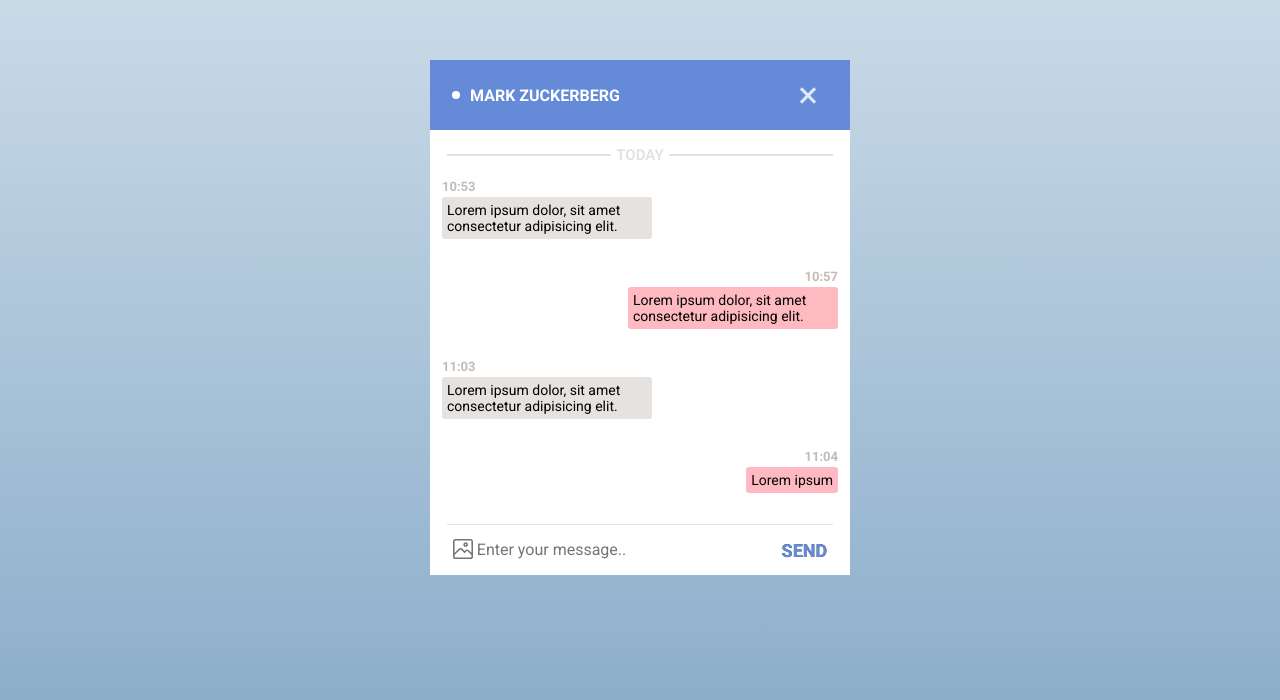
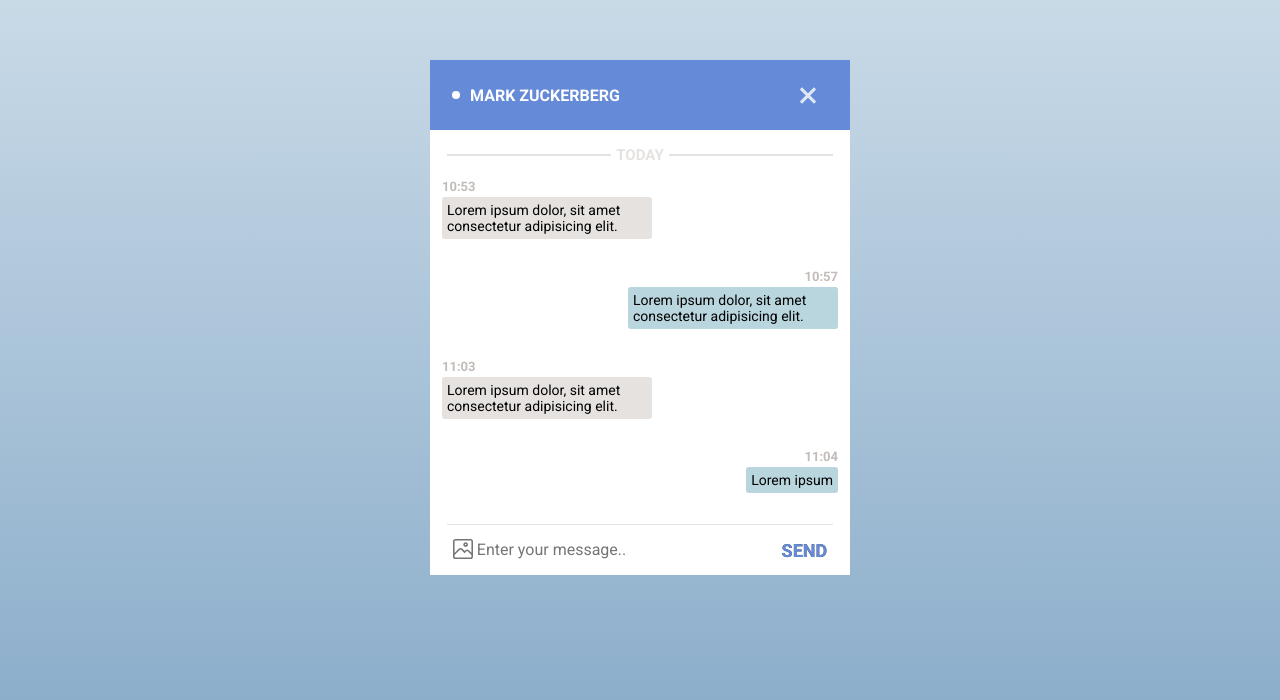
Before and after one commit to khasan0102/demoChat, a plain HTML site: page index.html in a window 1280 px wide. Drawn offline with Linux system fonts and the light colour scheme.

Commit message:
edit background

```diff
--- a/css/style.css
+++ b/css/style.css
@@ -144,7 +144,7 @@
     margin-bottom: 3px;
 }
 .message-text{
-    background-color: #FFB9C0;
+    background-color: #b9d5dd;
     font-size: 14px;
     margin: 0;
     line-height: 16px;
```
